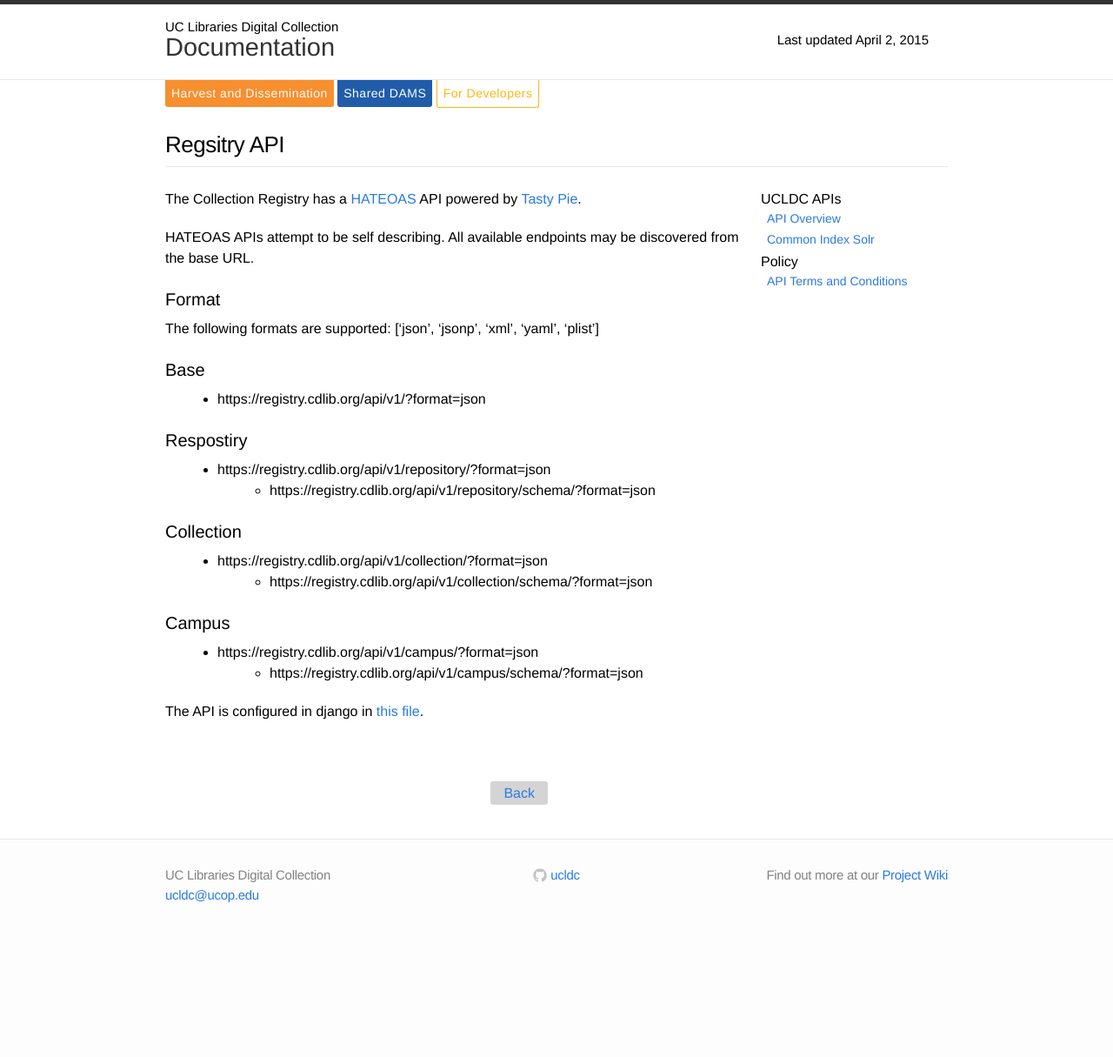
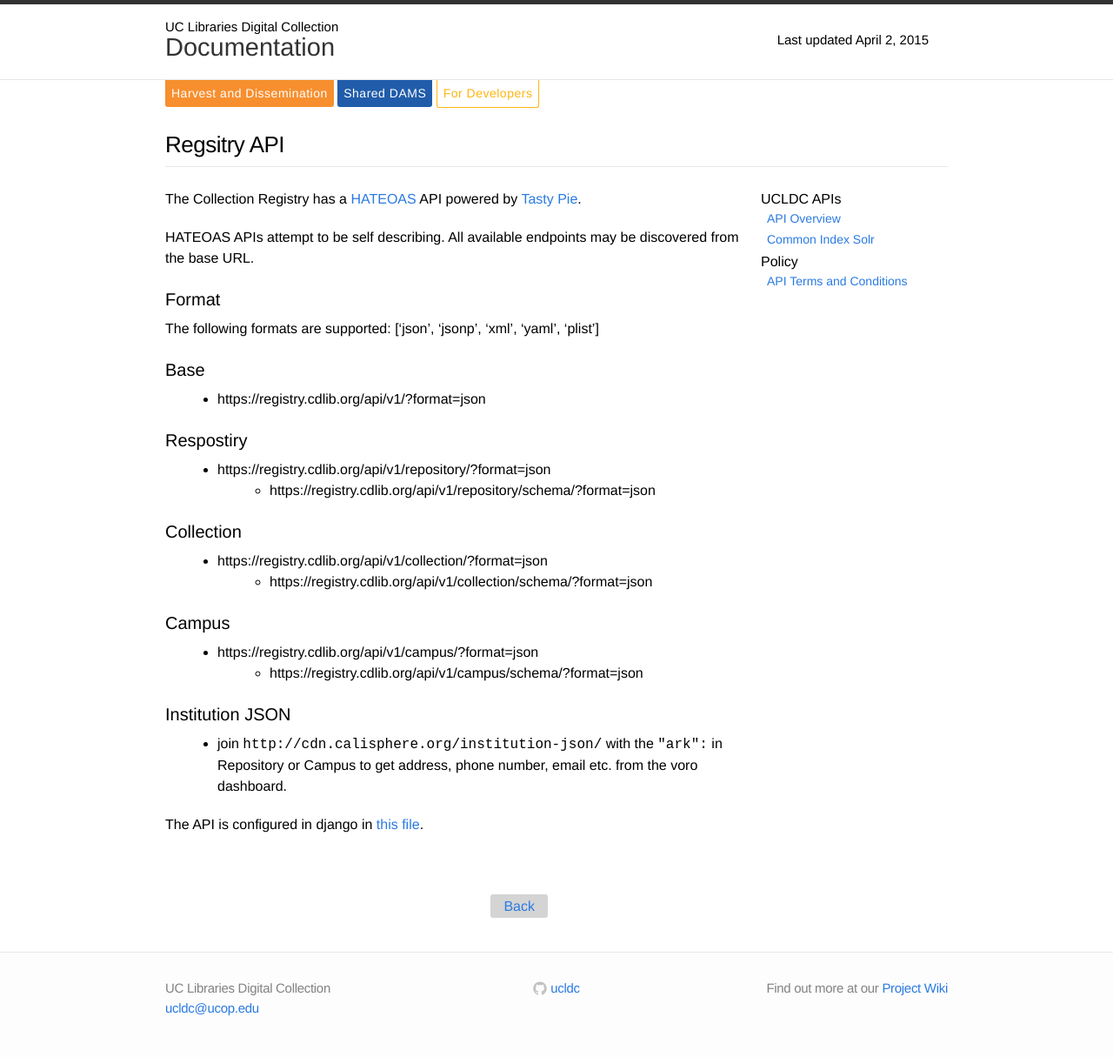
Before and after one commit to ucldc/ucldc-docs, a Jekyll site: the page built from docs/technical-docs/registry-api.md, in a window 1280 px wide. Shown: the whole page at 87% size. Built offline with Jekyll 4.4.1, drawn with Linux system fonts in a browser that asks for light colours; nearby versions of some CDN libraries; before the commit the page ends 1085 px from its top, so only the background shows below that.

Commit message:
add Institution JSON info to registry docs

```diff
--- a/docs/technical-docs/registry-api.md
+++ b/docs/technical-docs/registry-api.md
@@ -28,5 +28,7 @@
   * https://registry.cdlib.org/api/v1/campus/?format=json
     *  https://registry.cdlib.org/api/v1/campus/schema/?format=json
 
+## Institution JSON
+  * join `http://cdn.calisphere.org/institution-json/` with the `"ark":` in Repository or Campus to get address, phone number, email etc. from the voro dashboard.
 
 The API is configured in django in [this file](https://github.com/ucldc/avram/blob/master/library_collection/api.py).
```
